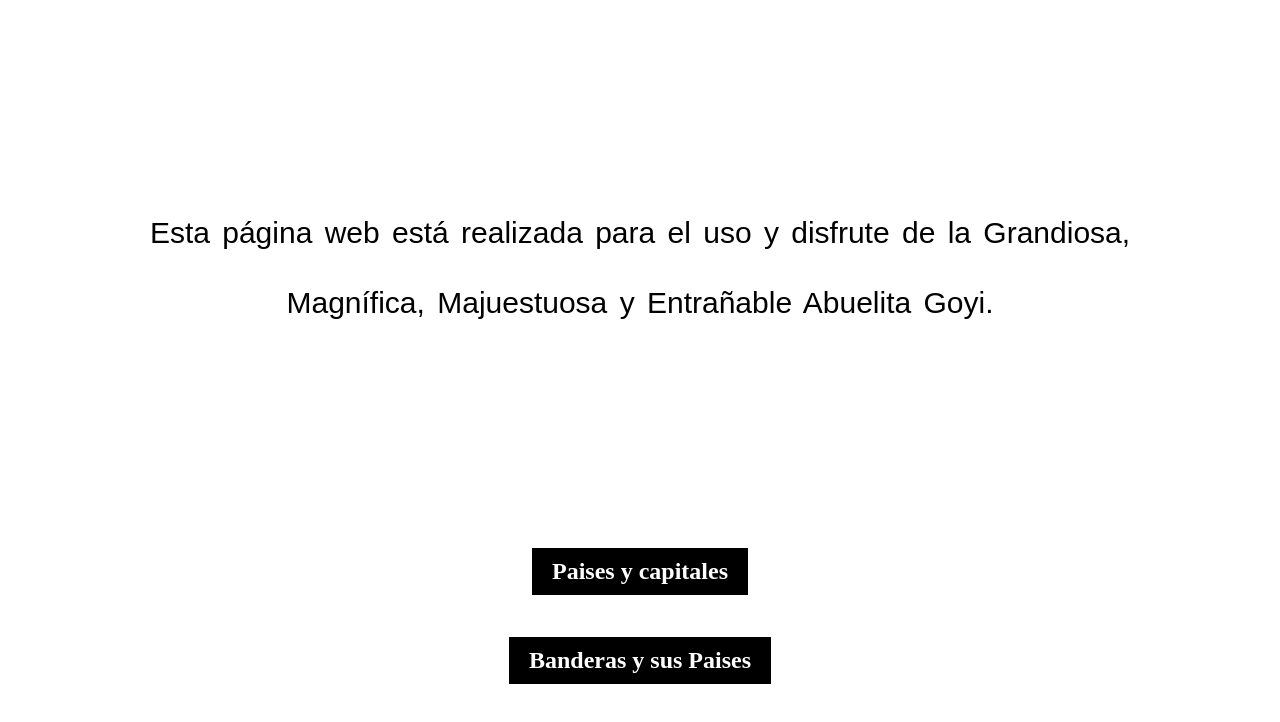
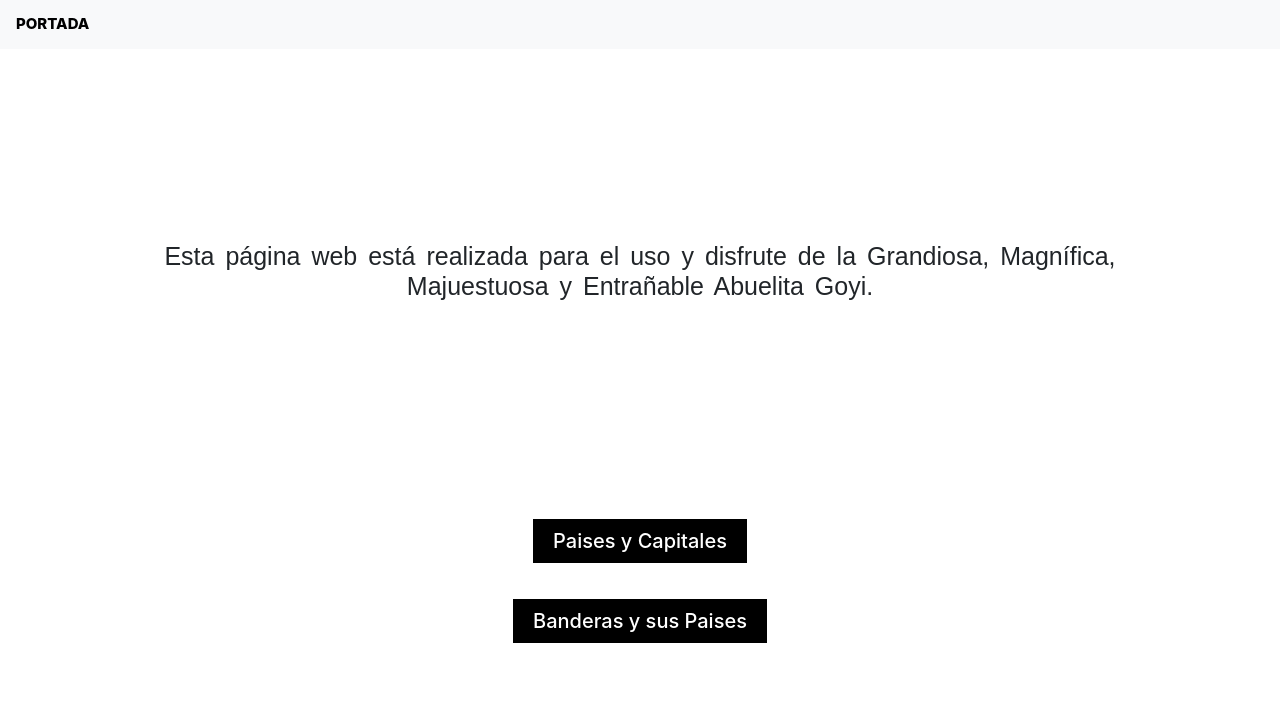
Before and after one commit to DanielReina/geografia, a React (Create React App) app: page / in a window 1280 px wide. Shown: the top 722 px of the page. Built offline with nearby package versions, Linux system fonts and the light colour scheme.

Commit message:
version 0.0

```diff
--- a/package.json
+++ b/package.json
@@ -10,9 +10,11 @@
     "@testing-library/react": "^11.2.3",
     "@testing-library/user-event": "^12.6.2",
     "axios": "^0.21.1",
+    "bootstrap": "^4.6.0",
     "cors": "^2.8.5",
     "express": "^4.17.1",
     "react": "^17.0.1",
+    "react-bootstrap": "^1.4.3",
     "react-dom": "^17.0.1",
     "react-router-dom": "^5.2.0",
     "react-scripts": "4.0.1",
--- a/src/App.js
+++ b/src/App.js
@@ -3,10 +3,13 @@ import { Switch, Route } from "react-router-dom";
 import Capital from "./components/Capital";
 import Cover from "./components/Cover";
 import Flags from './components/Flags'
+import Navbar from './components/Navbar'
+import "bootstrap/dist/css/bootstrap.min.css";
 
 function App() {
   return (
     <>
+      <Navbar/>
       <main>
         <Switch>
           <Route path="/" exact render={() => <Cover />} />
--- a/src/components/Capital.js
+++ b/src/components/Capital.js
@@ -9,15 +9,16 @@ const Container = styled.div`
   align-items:center;
   flex-direction: column;
 `
-// const Button1 = styled.input`
-//   border: solid 1px white;
-//   background-color: black;
-//   padding: 10px 20px;
-//   color: white;
-//   font-size:20px;
-//   text-align: center;
-//   text-transform:uppercase;
-// `;
+const Correct = styled.p`
+  background-color: rgba(0, 255, 0, 0.3);
+  padding: 2%;
+`;
+
+const Incorrect = styled.p`
+  background-color: rgba(244, 127, 127, 0.3);
+  padding: 2%;
+
+`;
 
 const Button1 = styled.input`
   background-color: white;
@@ -48,7 +49,7 @@ const Input = styled.input`
   -webkit-appearance: none;
 `;
 const Button2 = styled.input`
-  width: 110px;
+  width: 130px;
   padding: 1em;
   transition: background-color 0.4s ease;
   border: 1px solid #e1e1e1;
@@ -62,7 +63,7 @@ const Button2 = styled.input`
 const Button3 = styled.input`
   width: 200px;
   padding: 1em;
-  margin-top: 5em;
+  margin-top: 2em;
   transition: background-color 0.4s ease;
   border: 1px solid #e1e1e1;
   &:hover {
@@ -134,11 +135,13 @@ const RandomCountry = () => {
               {submit && (
                 <>
                   {verify ? (
-                    <p>Respuesta correcta, ¡Qué sabia eres Goyi!</p>
+                    <Correct>Respuesta correcta, ¡Qué sabia eres Goyi!</Correct>
                   ) : (
-                    <p>
-                      Incorrecto, prueba de nuevo abuela ¡Venga que tu puedes!
-                    </p>
+                    <Incorrect>
+                      Incorrecto, prueba de nuevo abuela
+                      <br />
+                      ¡Venga que tu puedes!
+                    </Incorrect>
                   )}
                 </>
               )}
--- a/src/components/Cover.js
+++ b/src/components/Cover.js
@@ -18,12 +18,22 @@ const Start = styled.h2`
   border: solid 1px;
   background-color: black;
   padding: 10px 20px;
+  font-size: 20px;
+  margin-top:2%;
   color: white;
   text-align: center;
+  transition: background-color 0.4s ease;
   display: inline-block;
+   &:hover {
+    background-color: grey;
+    color: white;
+    cursor: pointer;
+  }
 `;
+
 const H1 = styled.h1`
 margin: 0 10%auto;
+font-size:25px;
 `
 
 const Cover = () => {
@@ -39,7 +49,7 @@ const Cover = () => {
       </DivFather>
       <Link to="/capitales" style={{ textDecoration: "none" }}>
         <Center>
-          <Start>Paises y capitales</Start>
+          <Start>Paises y Capitales</Start>
         </Center>
       </Link>
       <Link to="/banderas" style={{ textDecoration: "none" }}>
--- a/src/components/Flags.js
+++ b/src/components/Flags.js
@@ -3,22 +3,21 @@ import allCountries from "../countries.json";
 import styled from "@emotion/styled";
 
 const Container = styled.div`
-  padding: 10% 0;
+  padding: 5% 0;
   display:flex;
   justify-content: center;
   align-items:center;
   flex-direction: column;
 `
-// const Button1 = styled.input`
-//   border: solid 1px white;
-//   background-color: black;
-//   padding: 10px 20px;
-//   color: white;
-//   font-size:20px;
-//   text-align: center;
-//   text-transform:uppercase;
-// `;
+const Correct = styled.p`
+  background-color: rgba(0, 255, 0, 0.3);
+  padding: 2%;
+`;
 
+const Incorrect = styled.p`
+  background-color: rgba(244, 127, 127, 0.3);
+  padding: 2%;
+`;
 const Button1 = styled.input`
   background-color: white;
   font-size: 16px;
@@ -53,7 +52,7 @@ const Input = styled.input`
   -webkit-appearance: none;
 `;
 const Button2 = styled.input`
-  width: 110px;
+  width: 130px;
   padding: 1em;
   transition: background-color 0.4s ease;
   border: 1px solid #e1e1e1;
@@ -67,7 +66,7 @@ const Button2 = styled.input`
 const Button3 = styled.input`
   width: 200px;
   padding: 1em;
-  margin-top: 5em;
+  margin-top: 2em;
   transition: background-color 0.4s ease;
   border: 1px solid #e1e1e1;
   &:hover {
@@ -142,11 +141,11 @@ const RandomCountry = () => {
               {submit && (
                 <>
                   {verify ? (
-                    <p>Respuesta correcta, ¡Qué sabia eres Goyi!</p>
+                    <Correct>Respuesta correcta, ¡Qué sabia eres Goyi!</Correct>
                   ) : (
-                    <p>
-                      Incorrecto, prueba de nuevo abuela ¡Venga que tu puedes!
-                    </p>
+                    <Incorrect>
+                      Incorrecto, prueba de nuevo abuela<br/>¡Venga que tu puedes!
+                    </Incorrect>
                   )}
                 </>
               )}
--- /dev/null
+++ b/src/components/Navbar.js
@@ -0,0 +1,24 @@
+import React from 'react';
+import { Navbar } from "react-bootstrap";
+
+const Navbar1 = () => {
+    return (
+      <Navbar bg="light" expand="xxl">
+        <Navbar.Brand
+          href="/"
+          style={{
+            textDecoration: "none",
+            color: "black",
+            fontSize: "15px",
+            font: "Arial",
+            fontWeight: "800",
+          }}
+        >
+          PORTADA
+        </Navbar.Brand>
+
+      </Navbar>
+    );
+}
+
+export default Navbar1;
--- a/src/index.css
+++ b/src/index.css
@@ -2,7 +2,6 @@ h1{
   font-family: Arial;
   text-align: center;
   font-weight: 200;
-  font-size: 30px;
   word-spacing: 4px;
   line-height: 70px;
 }
```
Also changed, not shown: 2 other files (tests, documents, lock files or other folders).
